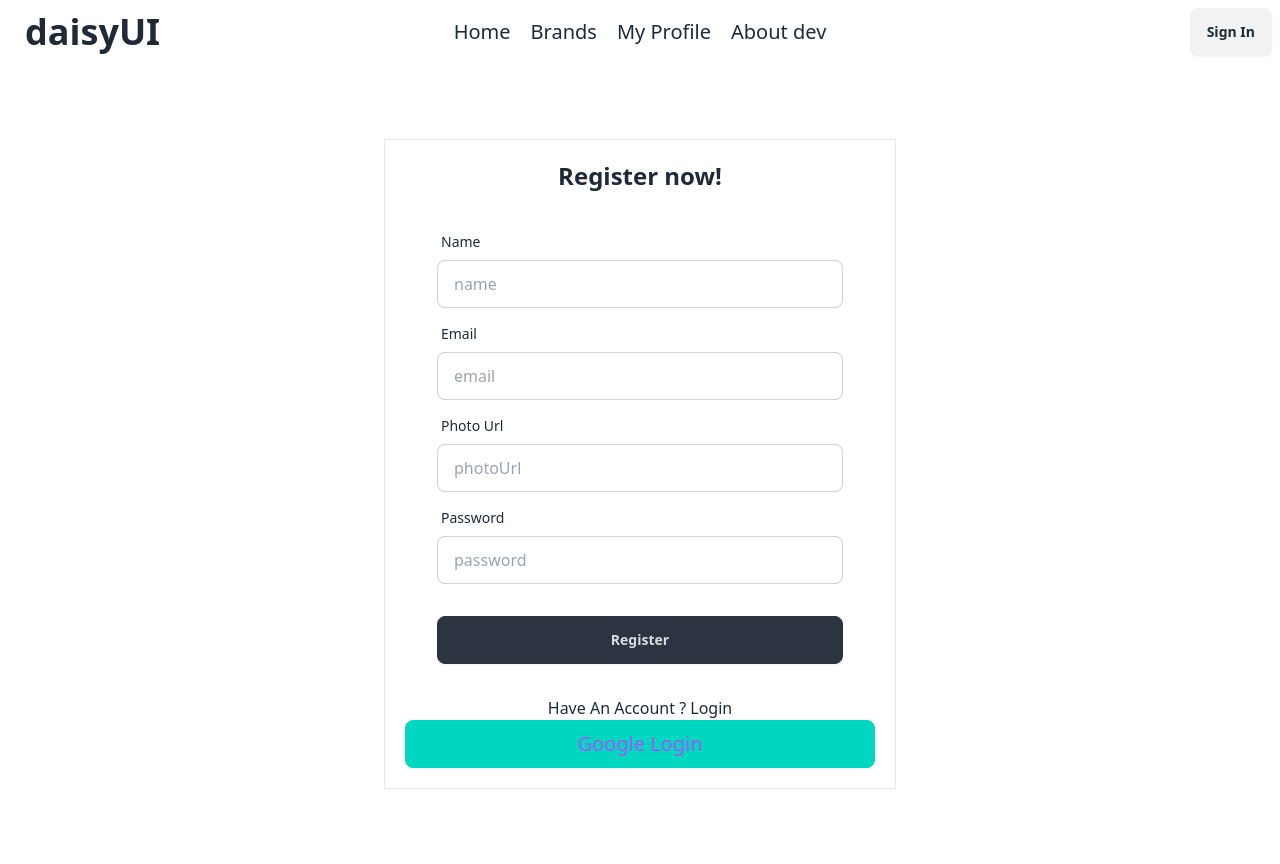
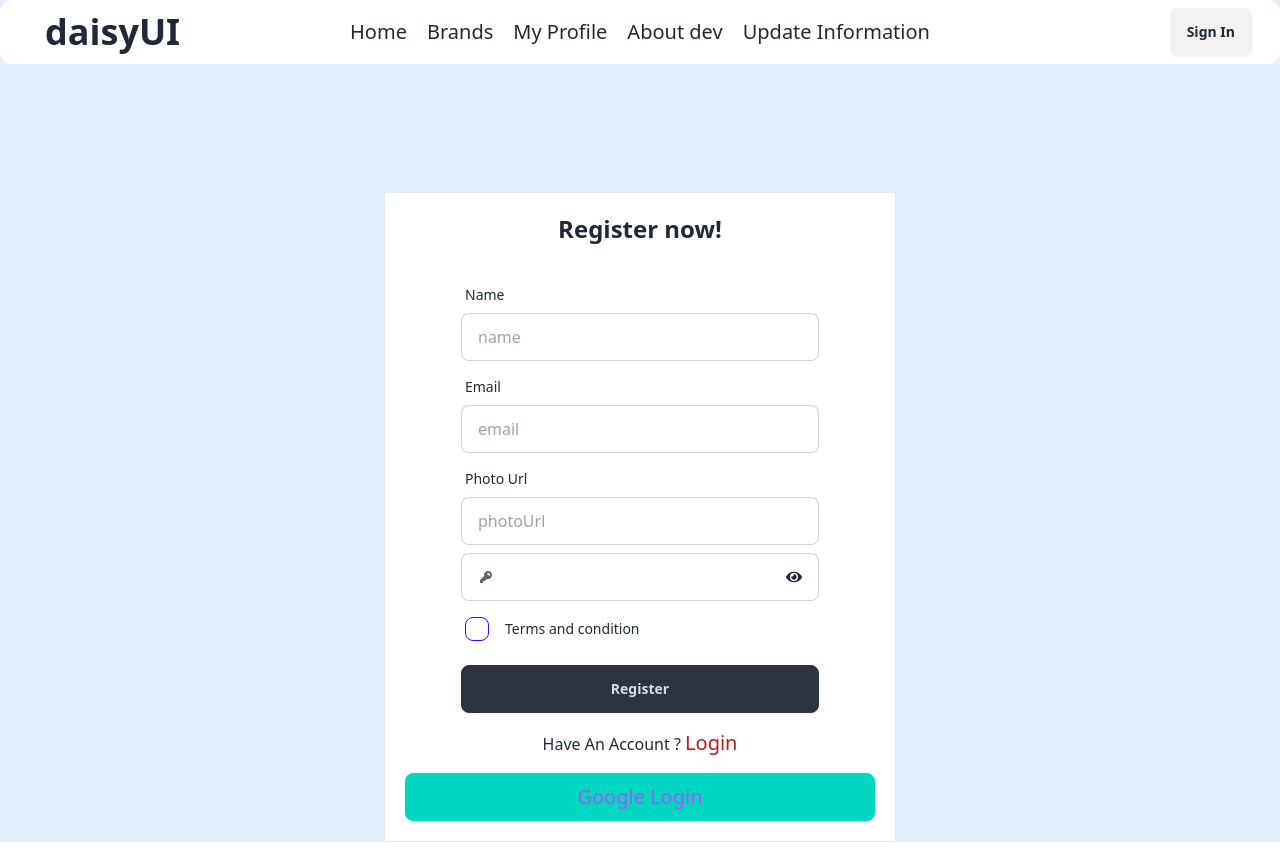
Before and after one commit to habibur5313/Assignment-9-simple-Chief-Coupon-website, a React (Vite) app: page /auth/register in a window 1280 px wide. After the commit the page ends 842 px from the top, so only its background shows below. Built offline with nearby package versions, Linux system fonts and the light colour scheme; no server answers.

Commit message:
add update information pages Login and Register functionality edited

```diff
--- a/package.json
+++ b/package.json
@@ -15,6 +15,8 @@
     "match-sorter": "^8.0.0",
     "react": "^18.3.1",
     "react-dom": "^18.3.1",
+    "react-hot-toast": "^2.4.1",
+    "react-icons": "^5.3.0",
     "react-router-dom": "^6.28.0",
     "sort-by": "^1.2.0"
   },
--- a/src/Layout/AuthLayout.jsx
+++ b/src/Layout/AuthLayout.jsx
@@ -4,11 +4,13 @@ import { Outlet } from 'react-router-dom';
 
 const AuthLayout = () => {
                     return (
+                                        <div className='bg-sky-100'>
                                         <div className='container mx-auto'>
                                                             <Navbar></Navbar>
                                                             <Outlet></Outlet>
 
                                         </div>
+                                        </div>
                     );
 };
 
--- a/src/Layout/Header/Navbar.jsx
+++ b/src/Layout/Header/Navbar.jsx
@@ -13,11 +13,12 @@ const {pathname} = useLocation()
                     <NavLink to={'/brands'}>Brands</NavLink>
                     <NavLink to={'/profile'}>My Profile</NavLink>
                     <NavLink to={'/about/dev'}>About dev</NavLink>
+                    <NavLink to={'/auth/updateInformation'}>Update Information</NavLink>
                     </>
 
 
                                         return (
-                                                            <div className="navbar bg-base-100">
+                                                            <div className="navbar bg-base-100 rounded-xl ">
                       <div className="navbar-start">
                         <div className="dropdown">
                           <div tabIndex={0} role="button" className="btn btn-ghost lg:hidden">
@@ -40,7 +41,7 @@ const {pathname} = useLocation()
                             {links}
                           </ul>
                         </div>
-                        <a className="btn btn-ghost text-4xl">daisyUI</a>
+                        <a className="btn btn-ghost text-4xl ml-5">daisyUI</a>
                       </div>
                       <div className="navbar-center hidden lg:flex">
                         <ul className="menu menu-horizontal px-1 gap-5 text-xl font-medium ">
@@ -49,7 +50,7 @@ const {pathname} = useLocation()
                       </div>
                       <div className="navbar-end">
 
-                                        {user? <div className='flex gap-4'><button className='btn' onClick={handleSignOut}>Sign Out</button> <button className='btn hidden md:block'>{user.email}</button></div>: pathname === '/auth/login' ? <Link className='btn' to={'/auth/register'}>Sign UP</Link> : <Link className='btn' to={'/auth/login'}>Sign In</Link>}
+                                        {user? <div className='flex gap-4'><button className='btn ' onClick={handleSignOut}>Sign Out</button> <button className='btn mr-5 hidden md:block'>{user.email}</button></div>: pathname === '/auth/login' ? <Link className='btn mr-5' to={'/auth/register'}>Sign UP</Link> : <Link className='btn mr-5' to={'/auth/login'}>Sign In</Link>}
 
 
                       </div>
--- a/src/Layout/HomeLayout.jsx
+++ b/src/Layout/HomeLayout.jsx
@@ -5,10 +5,12 @@ import { Outlet } from 'react-router-dom';
 const HomeLayout = () => {
 
                     return (
-                                        <div className='container mx-auto'>
+                                       <div className='bg-sky-100'>
+                                         <div className='container mx-auto '>
                                         <Navbar></Navbar>
                                         <Outlet></Outlet>
                                         </div>
+                                       </div>
                     );
 };
 
--- a/src/Pages/Login.jsx
+++ b/src/Pages/Login.jsx
@@ -1,18 +1,27 @@
-import React, { useContext } from 'react';
+import { FaEye, FaEyeSlash } from 'react-icons/fa';
+import React, { useContext, useState } from 'react';
 import { Link, useNavigate } from 'react-router-dom';
 import { AuthContext } from '../Context/AuthProvider';
+import toast from 'react-hot-toast';
 
 const Login = () => {
                     const {user,setUser,SignInEmailAndPassword,SignInGoogle} = useContext(AuthContext)
                     const navigate = useNavigate()
-
+                    const [showPassword,setShowPassword] = useState(false)
                     const handleLogin = e => {
                       e.preventDefault()
                       const email = e.target.email.value;
                       const password = e.target.password.value;
                       SignInEmailAndPassword(email,password)
-                      .then(res => setUser(res.user))
-                      navigate('/')
+                      .then(res => {
+                        setUser(res.user)
+                        toast.success('Login Successfully')
+                         navigate('/')
+                      })
+                      .catch(err => {
+                        toast.error(err.message)
+                      })
+
                     }
         const handleGoogleLogin = () => {
                     SignInGoogle()
@@ -20,10 +29,10 @@ const Login = () => {
                     navigate('/')
         }
                                         return (
-                    <div className='min-h-screen flex justify-center items-center'>
+                    <div className='mt-10 md:mt-20 lg:mt-32 flex justify-center items-center'>
                     <div className="card bg-base-100 p-5 w-full max-w-lg shrink-0 rounded-none border">
                                         <h1 className='text-2xl font-semibold text-center'>Login now!</h1>
-                    <form onSubmit={handleLogin} className="card-body">
+                    <form onSubmit={handleLogin} className="card-body pb-4 px-2 md:px-5 lg:px-14">
                     <div className="form-control">
                     <label className="label">
                     <span className="label-text">Email</span>
@@ -31,10 +40,21 @@ const Login = () => {
                     <input type="email" name="email" placeholder="email" className="input input-bordered" required />
                     </div>
                     <div className="form-control">
-                    <label className="label">
-                    <span className="label-text">Password</span>
-                    </label>
-                    <input type="password" name="password" placeholder="password" className="input input-bordered" required />
+                                        <label className="input input-bordered flex items-center gap-2">
+                                            <svg
+                                              xmlns="http://www.w3.org/2000/svg"
+                                              viewBox="0 0 16 16"
+                                              fill="currentColor"
+                                              className="h-4 w-4 opacity-70">
+                                              <path
+                                                fill-rule="evenodd"
+                                                d="M14 6a4 4 0 0 1-4.899 3.899l-1.955 1.955a.5.5 0 0 1-.353.146H5v1.5a.5.5 0 0 1-.5.5h-2a.5.5 0 0 1-.5-.5v-2.293a.5.5 0 0 1 .146-.353l3.955-3.955A4 4 0 1 1 14 6Zm-4-2a.75.75 0 0 0 0 1.5.5.5 0 0 1 .5.5.75.75 0 0 0 1.5 0 2 2 0 0 0-2-2Z"
+                                                clip-rule="evenodd" />
+                                            </svg>
+                                            <input type={!showPassword?'password':'text'} name='password' className="grow"  />
+                                           <p className='flex justify-end' onClick={() => setShowPassword(!showPassword)}> {showPassword ? <FaEyeSlash></FaEyeSlash>: <FaEye></FaEye>}</p>
+                                          </label>
+
                     {/* {error.login && <label className="label">
                     {error.login}
                     </label>} */}
@@ -42,11 +62,11 @@ const Login = () => {
                     <a href="#" className="label-text-alt link link-hover">Forgot password?</a>
                     </label>
                     </div>
-                    <div className="form-control mt-6">
+                    <div  className="form-control  mt-6">
                     <button className="btn btn-neutral">Login</button>
                     </div>
                     </form>
-                    <p className="text-center">Dont’t Have An Account ? <Link to={'/auth/register'}>Register</Link></p>
+                    <p className="text-center mb-4">Dont’t Have An Account ? <Link className='text-red-800 text-xl font-medium ' to={'/auth/register'}>Register</Link></p>
                     <button onClick={handleGoogleLogin} className='btn btn-accent text-xl font-medium text-purple-500'>Google Login</button>
                        </div>
                                                            </div>
--- a/src/Pages/Register.jsx
+++ b/src/Pages/Register.jsx
@@ -1,30 +1,46 @@
-import { useContext } from "react";
+import { FaEye, FaEyeSlash } from 'react-icons/fa';
+import { useContext, useState } from "react";
 import { AuthContext } from "../Context/AuthProvider";
 import { Link } from "react-router-dom";
 import { useNavigate } from "react-router-dom";
+import toast from "react-hot-toast";
 
 
 
 const Register = () => {
 
-const {setUser,SignUpEmailAndPassword,SignInGoogle} = useContext(AuthContext)
+const {setUser,SignUpEmailAndPassword,SignInGoogle,Update_information} = useContext(AuthContext)
 const navigate = useNavigate()
+const [showPassword,setShowPassword] = useState(false)
 const handleSignUp = e => {
                     e.preventDefault()
                     const name = e.target.name.value;
                     const email = e.target.email.value;
                     const password = e.target.password.value;
                     const photo = e.target.photoUrl.value;
-
+                    const terms = (e.target.terms.checked)
+                    const passwordRegex = /^(?=.*[a-z])(?=.*[A-Z])(?=.*\d)(?=.*[@$#!%*?&])[A-Za-z\d@$#!%*?&]{6,}$/;
+                    if(!passwordRegex.test(password)){
+                                       return toast.error('Password atleast 1 lowercase letter 1 uppercase letter 1 number 1 special characters and atleast 6 characters');
+                    }
+                    else if(!terms){
+                                       return toast.error('please checked terms and condition')
+                    }
 
                     SignUpEmailAndPassword(email,password)
                     .then(res => {
                                         setUser(res.user)
+                                        Update_information(name,photo)
+                                        toast.success('Register Successfully')
                                         navigate('/')
-                                        // setLoading(true)
+
                    })
 
-                    .catch(err => alert('ERROR'))
+                    .catch(err => {
+                                        toast.error(err.message);
+                    })
+
+
 
 }
 
@@ -34,15 +50,15 @@ const handleGoogleLogin = () => {
                     navigate('/')
         }
                     return (
-                                        <div className='min-h-screen flex justify-center items-center'>
+                                        <div className='mt-10 md:mt-20 lg:mt-32 flex justify-center items-center'>
                                          <div className="card bg-base-100 p-5 w-full max-w-lg shrink-0 rounded-none border">
                                                             <h1 className='text-2xl font-semibold text-center'>Register now!</h1>
-                                        <form onSubmit={handleSignUp} className="card-body">
+                                        <form onSubmit={handleSignUp} className="card-body pb-4 px-2 md:px-5 lg:px-14">
                                         <div className="form-control">
                                         <label className="label">
                                         <span className="label-text">Name</span>
                                         </label>
-                                        <input type="text" name="name" placeholder="name" className="input input-bordered" required />
+                                        <input type="text" name="name" placeholder="name" className="input input-bordered" />
                                         </div>
                                         <div className="form-control">
                                         <label className="label">
@@ -56,17 +72,33 @@ const handleGoogleLogin = () => {
                                         </label>
                                         <input type="text" name="photoUrl" placeholder="photoUrl" className="input input-bordered" />
                                         </div>
+
                                         <div className="form-control">
-                                        <label className="label">
-                                        <span className="label-text">Password</span>
-                                        </label>
-                                        <input type="password" name="password" placeholder="password" className="input input-bordered" required />
-                                        </div>
-                                        <div className="form-control mt-6">
+                                        <label className="input input-bordered flex items-center gap-2">
+                                            <svg
+                                              xmlns="http://www.w3.org/2000/svg"
+                                              viewBox="0 0 16 16"
+                                              fill="currentColor"
+                                              className="h-4 w-4 opacity-70">
+                                              <path
+                                                fill-rule="evenodd"
+                                                d="M14 6a4 4 0 0 1-4.899 3.899l-1.955 1.955a.5.5 0 0 1-.353.146H5v1.5a.5.5 0 0 1-.5.5h-2a.5.5 0 0 1-.5-.5v-2.293a.5.5 0 0 1 .146-.353l3.955-3.955A4 4 0 1 1 14 6Zm-4-2a.75.75 0 0 0 0 1.5.5.5 0 0 1 .5.5.75.75 0 0 0 1.5 0 2 2 0 0 0-2-2Z"
+                                                clip-rule="evenodd" />
+                                            </svg>
+                                            <input type={!showPassword?'password':'text'} name='password' className="grow"  />
+                                           <p className='flex justify-end' onClick={() => setShowPassword(!showPassword)}> {showPassword ? <FaEyeSlash></FaEyeSlash>: <FaEye></FaEye>}</p>
+                                          </label>
+                                       </div>
+
+                                        <label className="label justify-start gap-4 cursor-pointer">
+                                            <input type="checkbox" name='terms' className="checkbox checkbox-primary" />
+                                            <span className="label-text">Terms and condition</span>
+                                          </label>
+                                        <div className="form-control mt-2">
                                         <button className="btn btn-neutral">Register</button>
                                         </div>
                                         </form>
-                                        <p className="text-center"> Have An Account ? <Link to={'/auth/login'}>Login</Link></p>
+                                        <p className="text-center mb-4"> Have An Account ? <Link className='text-red-700 text-xl font-medium' to={'/auth/login'}>Login</Link></p>
     <button onClick={handleGoogleLogin} className='btn btn-accent text-xl font-medium text-purple-500'>Google Login</button>
     </div>
                                         </div>
--- /dev/null
+++ b/src/Pages/UpdateInformation.jsx
@@ -0,0 +1,40 @@
+import React, { useContext } from 'react';
+import { AuthContext } from '../Context/AuthProvider';
+
+const UpdateInformation = () => {
+
+                    const {Update_information} = useContext(AuthContext)
+
+const handleUpdateProfile = e =>  {
+e.preventDefault()
+const name = e.target.name.value;
+const photo = e.target.photoUrl.value;
+
+Update_information(name,photo)
+}
+                    return (
+                                        <div className='mt-10 md:mt-20 lg:mt-32 flex justify-center items-center'>
+                                         <div className="card bg-base-100 p-5 w-full max-w-lg shrink-0 rounded-none border">
+                                                            <h1 className='text-2xl font-semibold text-center'>Update Information!</h1>
+                                        <form onSubmit={handleUpdateProfile} className="card-body px-2 md:px-5 lg:px-14">
+                                        <div className="form-control">
+                                        <label className="label">
+                                        <span className="label-text">Name</span>
+                                        </label>
+                                        <input type="text" name="name" placeholder="name" className="input input-bordered" required />
+                                        </div>
+
+                                        <div className="form-control">
+                                        <label className="label">
+                                        <span className="label-text">Photo Url</span>
+                                        </label>
+                                        <input type="text" name="photoUrl" placeholder="photoUrl" className="input input-bordered" />
+                                        </div>
+                                        <button  className=' btn btn-primary mt-4'>Update</button>
+                                        </form>
+                                        </div>
+                                        </div>
+                    );
+};
+
+export default UpdateInformation;
--- a/src/main.jsx
+++ b/src/main.jsx
@@ -10,6 +10,9 @@ import AuthProvider from './Context/AuthProvider';
 import Login from './Pages/Login';
 import AuthLayout from './Layout/AuthLayout';
 import Register from './Pages/Register';
+import { Toaster } from 'react-hot-toast';
+import UpdateInformation from './Pages/UpdateInformation';
+
 
 const router = createBrowserRouter([
   {
@@ -34,6 +37,10 @@ const router = createBrowserRouter([
         path: "/auth/register",
         element: <Register></Register>,
       },
+      {
+        path: "/auth/updateInformation",
+        element: <UpdateInformation></UpdateInformation>,
+      },
     ]
   },
 
@@ -47,7 +54,9 @@ const router = createBrowserRouter([
 createRoot(document.getElementById('root')).render(
   <StrictMode>
 <AuthProvider>
+
 <RouterProvider router={router} />
+<Toaster />
 </AuthProvider>
   </StrictMode>,
 )
```
Also changed, not shown: src/Context/AuthProvider.jsx (+11 -2 lines), 1 other file (tests, documents, lock files or other folders).
